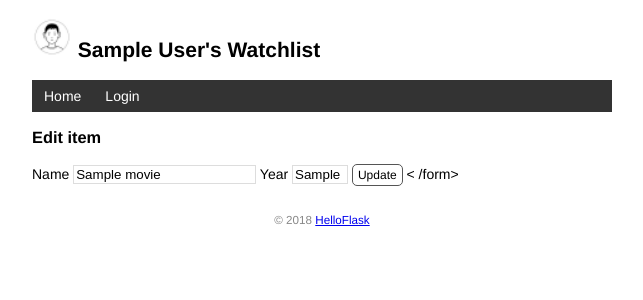
After one commit to lxb1226/watchlist, a Flask app: page /movie/edit/1 in a window 1280 px wide. The commit adds this page. Shown: the top 300 px of the page, without its empty margins (318-961 px from the left). Run offline with Flask 2, Linux system fonts and the light colour scheme; a user stored in the database is signed in; tables that the repository leaves empty hold one stand-in row (values such as "Sample post").

Commit message:
Orignize application with package

```diff
--- /dev/null
+++ b/watchlist/__init__.py
@@ -0,0 +1,43 @@
+import os
+import sys
+
+from flask import Flask
+from flask_login import LoginManager
+from flask_sqlalchemy import SQLAlchemy
+
+
+app = Flask(__name__)
+# 设置签名所学要的密钥
+app.config['SECRET_KEY'] = 'dev'
+# 设置数据库URI
+app.config['SQLALCHEMY_DATABASE_URI'] = "sqlite:///" + os.path.join(os.path.dirname(app.root_path), 'data.db')
+app.config['SQLALCHEMY_TRACK_MODIFICATIONS'] = False
+
+db = SQLAlchemy(app)
+login_manager = LoginManager(app)
+login_manager.login_view = 'login'
+
+
+
+@login_manager.user_loader
+# 创建用户加载回调函数,接受用户ID作为参数
+def load_user(user_id):
+    from watchlist.models import User
+    user = User.query.get(int(user_id))
+    return user
+
+
+
+
+
+# 模板上下文处理函数
+@app.context_processor
+# 函数名可以随意修改
+def inject_user():
+    from watchlist.models import User
+    user = User.query.first()
+    # 需要返回字典，等同于return {'User':user}
+    return dict(user=user)
+
+
+from watchlist import views, errors, commands
--- /dev/null
+++ b/watchlist/templates/edit.html
@@ -0,0 +1,9 @@
+{% extends 'base.html' %}
+{% block content %}
+<h3>Edit item</h3>
+<form method="post">
+    Name <input type="text" name="title" autocomplete="off" required value="{{ movie.title }}">
+    Year <input type="text" name="year" autocomplete="off" required value="{{ movie.year }}">
+    <input class="btn" type="submit" name="submit" value="Update">
+    < /form>
+    {% endblock %}
--- a/templates/index.html
+++ b/watchlist/templates/index.html
@@ -31,7 +31,7 @@
 
 <p>{{ movies|length }}Titles</p>
 <!--在模板中可以直接使用current_user变量-->
-{% if current_user.is_authenticated %}}
+{% if current_user.is_authenticated %}
 <form method="post">
 
     Name <input type="text" name="title" autocomplete="off" required>
@@ -44,7 +44,7 @@
     {% for movie in movies %}
     <li>{{ movie.title }} - {{ movie.year }}
         <span class="float-right">
-            {% if current_user.is_authenticated %}}
+            {% if current_user.is_authenticated %}
             <a class="btn" href="{{ url_for('edit',movie_id=movie.id) }}">Edit</a>
             <form class="inline-form" method="post" action="{{ url_for('delete', movie_id=movie.id) }}">
                 <input class="btn" type="submit" name="delete" value="Delete" onclick="return confirm('Are you sure?')">
--- a/app.py
+++ b/watchlist/views.py
@@ -1,114 +1,15 @@
-from flask  import Flask, url_for, render_template, request, redirect, flash
-from flask_sqlalchemy import SQLAlchemy  # 导入扩展类
-from werkzeug.security import generate_password_hash, check_password_hash       # 用于生成和验证密码散列值的函数
-from flask_login import LoginManager,UserMixin,login_user,logout_user,login_required,current_user   #用于实现用户认证
-import os
-import click
+from flask import url_for, request, flash, redirect, render_template
+from flask_login import login_required, login_user, logout_user, current_user
 
-app = Flask(__name__)
-# 初始化扩展,传入程序实例app
-db = SQLAlchemy(app)
-
-login_manager = LoginManager(app)   # 实例化扩展类
-# 设置登录视图端点
-login_manager.login_view = 'login'
-
-@login_manager.user_loader
-# 创建用户加载回调函数,接受用户ID作为参数
-def load_user(user_id):
-    user = User.query.get(int(user_id))
-    return user
-# 设置数据库URI
-app.config['SQLALCHEMY_DATABASE_URI'] = 'sqlite:///' + os.path.join(app.root_path, 'data.db')
-# 设置签名所需要的的密钥
-app.config['SECRET_KEY'] = 'dev'
-# 创建数据库模型
-# 表名将会是user(自动生成,小写处理)
-# User模型继承UserMixin类
-# 继承这个类会让User类拥有几个用于判断认证状态的属性和方法,其中最常用的属性是is_authenticated属性：如果当前用户已经登录,
-# 那么current.is_authenticated会返回True，否则返回False
-class User(db.Model, UserMixin):
-    id = db.Column(db.Integer, primary_key=True)
-    name = db.Column(db.String(20))
-    username = db.Column(db.String(20))
-    password_hash = db.Column(db.String(20))
-
-    # 用来设置密码的方法，接受密码作为参数
-    def set_password(self,password):
-        self.password_hash = generate_password_hash(password)
-
-    # 用于验证密码的方法，接受密码作为参数
-    def validate_password(self,password):
-        return check_password_hash(self.password_hash, password)
-
-class Movie(db.Model):
-    id = db.Column(db.Integer, primary_key=True)
-    title = db.Column(db.String(60))
-    year = db.Column(db.String(4))
-
-@app.cli.command()
-@click.option('--drop', is_flag=True, help='Create after drop')
-# 设置选项
-def initdb(drop):
-    """Initialize the database"""
-    if drop:    # 判断是否输入了选项
-        db.drop_all()
-    db.create_all()
-    click.echo("Initialized database.") #输出提示信息
-
-
-@app.cli.command()
-def forge():
-    """Generate fake data"""
-    db.create_all()
-
-    # 全局的两个变量移动到这个函数内
-    # 准备虚拟数据
-    name = 'heyjude'
-    movies = [
-        {'title': 'My Neighbor Totoro', 'year': '1988'},
-        {'title': 'Dead Poets Society', 'year': '1989'},
-        {'title': 'A Perfect World', 'year': '1993'},
-        {'title': 'Leon', 'year': '1994'},
-        {'title': 'Mahjong', 'year': '1996'},
-        {'title': 'Swallowtail Butterfly', 'year': '1996'},
-        {'title': 'King of Comedy', 'year': '1999'},
-        {'title': 'Devils on the Doorstep', 'year': '1999'},
-        {'title': 'WALL-E', 'year': '2008'},
-        {'title': 'The Pork of Music', 'year': '2012'},
-    ]
-    user = User(name=name)
-    db.session.add(user)
-    for m in movies:
-        movie = Movie(title=m['title'], year=m['year'])
-        db.session.add(movie)
-    db.session.commit()
-    click.echo('Done.')
-
-@app.cli.command()
-@click.option('--username', prompt=True, help='The username userd to login')
-@click.option('--password', prompt=True, hide_input=True, confirmation_prompt=True,help='The password used to login.')
-def admin(username, password):
-    """create User."""
-    db.create_all()
-
-    user = User.query.first()
-    if user is not None:
-        click.echo("Updating user...")
-        user.username = username
-        user.set_password(password)
-    else:
-        click.echo('Creating user...')
-        user = User(username=username, name='Admin')
-        user.set_password(password)
-        db.session.add(user)
-    db.session.commit()
-    click.echo('Done.')
 
 # 注册视图函数,
 # 使用app.route()装饰器来为这个函数绑定对应的URL
 # 一个视图函数可以绑定多个URL，这通过附加多个装饰器实现
 # @app.route('/')
+from watchlist import db, app
+from watchlist.models import Movie, User
+
+
 @app.route('/home')
 @app.route('/index')
 def hello():
@@ -168,15 +69,7 @@ def index():
     movies = Movie.query.all()
     return render_template('index.html', user=user, movies=movies)
 
-# 错误处理函数
-@app.errorhandler(404)  #传入要处理的错误代码
-# def page_not_found(e):  # 接受异常对象作为参数
-#     user = User.query.first()
-#     # 返回模板和状态码
-#     return render_template('404.html', user=user), 404
-def page_not_found(e):  # 接受异常对象作为参数
-    # 返回模板和状态码
-    return render_template('404.html'), 404
+
 
 # 模板上下文处理函数
 @app.context_processor
```
Also changed, not shown: watchlist/commands.py (added, +64 -0 lines), watchlist/errors.py (added, +15 -0 lines), watchlist/models.py (added, +30 -0 lines), watchlist/static/css/style.css (renamed from static/css/style.css), watchlist/static/images/avatar.ico (renamed from static/images/avatar.ico), watchlist/static/images/totoro.ico (renamed from static/images/totoro.ico), watchlist/templates/base.html (renamed from templates/base.html), watchlist/templates/errors/404.html (renamed from templates/404.html), watchlist/templates/login.html (renamed from templates/login.html), watchlist/templates/settings.html (renamed from templates/settings.html), 1 other file.
